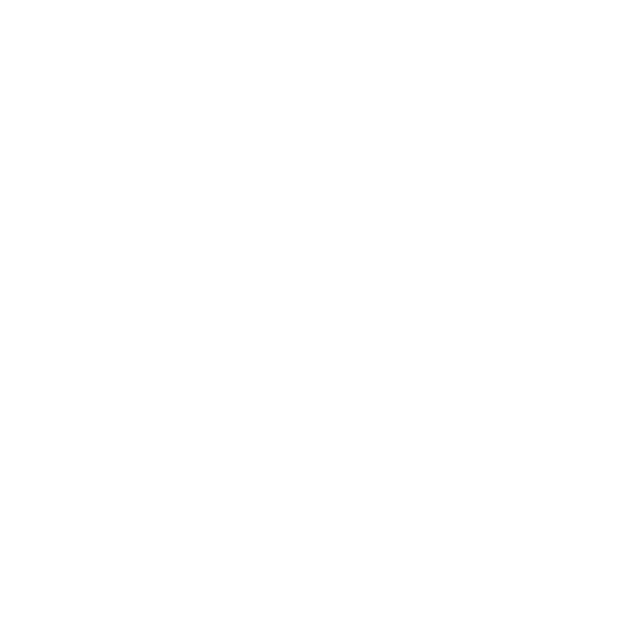
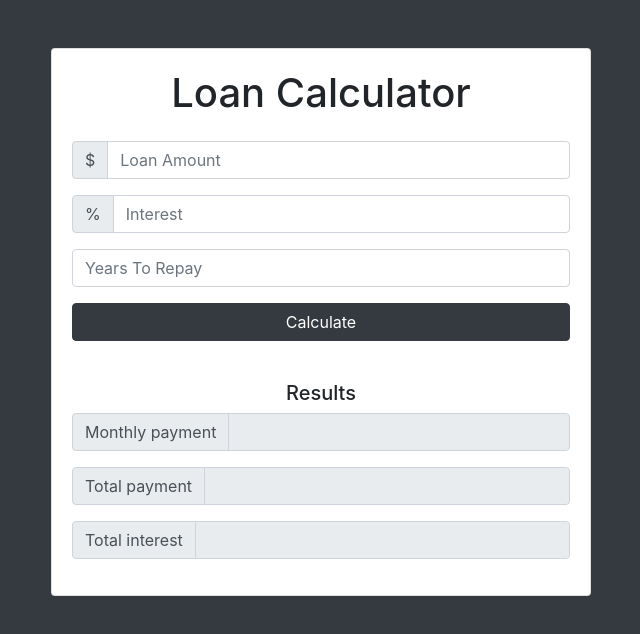
Before and after one commit to yaroslavzn/modernjs, a plain HTML site: page loan_calculator/index.html in a window 1280 px wide. Shown: the whole page, without its empty margins (319-959 px from the left). Drawn offline with nearby package versions, Linux system fonts and the light colour scheme.

Commit message:
finish write html template

```diff
--- a/loan_calculator/index.html
+++ b/loan_calculator/index.html
@@ -1,17 +1,99 @@
-<!DOCTYPE html>
+<!doctype html>
 <html lang="en">
+
 <head>
-  <meta charset="UTF-8">
-  <meta name="viewport" content="width=device-width, initial-scale=1.0">
-  <meta http-equiv="X-UA-Compatible" content="ie=edge">
-  <title>Loan Calculator</title>
-  <link rel="stylesheet" href="https://cdnjs.cloudflare.com/ajax/libs/materialize/0.100.2/css/materialize.min.css">
-  <link rel="stylesheet" href="https://cdnjs.cloudflare.com/ajax/libs/font-awesome/4.7.0/css/font-awesome.min.css">
+  <!-- Required meta tags -->
+  <meta charset="utf-8">
+  <meta name="viewport" content="width=device-width, initial-scale=1, shrink-to-fit=no">
+
+  <!-- Bootstrap CSS -->
+  <link rel="stylesheet" href="https://maxcdn.bootstrapcdn.com/bootstrap/4.0.0/css/bootstrap.min.css" integrity="sha384-Gn5384xqQ1aoWXA+058RXPxPg6fy4IWvTNh0E263XmFcJlSAwiGgFAW/dAiS6JXm"
+    crossorigin="anonymous">
+
+  <title>Loan calculator</title>
 </head>
-<body>
 
-  <script src="https://cdnjs.cloudflare.com/ajax/libs/jquery/3.3.1/jquery.min.js"></script>
-  <script src="https://cdnjs.cloudflare.com/ajax/libs/materialize/0.100.2/js/materialize.min.js"></script>
+<body class="bg-dark">
+  <div class="container">
+    <div class="row">
+      <div class="col-md-6 mx-auto">
+        <div class="card card-body text-center mt-5">
+          <h1 class="heading display-5 pb-3">Loan Calculator</h1>
+          <form id="loan-form">
+            <div class="form-group">
+              <div class="input-group">
+                <div class="input-group-prepend">
+                  <div class="input-group-text">$</div>
+                </div>
+                <input type="number" class='form-control' id='amount' placeholder='Loan Amount' />
+              </div>
+            </div>
+            <div class="form-group">
+              <div class="input-group">
+                <div class="input-group-prepend">
+                  <div class="input-group-text">%</div>
+                </div>
+                <input type="number" class='form-control' id='interest' placeholder='Interest' />
+              </div>
+            </div>
+            <div class="form-group">
+              <input type="text" class='form-control' id='years' placeholder='Years To Repay' />
+            </div>
+            <div class="form-group">
+              <input type="submit" value="Calculate" class='btn btn-dark btn-block'>
+            </div>
+          </form>
+          <!-- LOADER HERE -->
+          <!--
+          <div id="loading">
+            <img src="img/loading.gif" alt="loading picture">
+          </div>
+          -->
+          <!-- RESULTS HERE -->
+          <div id="results" class="pt-4">
+            <h5>Results</h5>
+            <div class="form-group">
+              <div class="input-group">
+                <div class="input-group-prepend">
+                  <div class="input-group-text">Monthly payment</div>
+                </div>
+                <input type="number" class='form-control' id='monthly-payment' disabled/>
+              </div>
+            </div>
+
+            <div class="form-group">
+              <div class="input-group">
+                <div class="input-group-prepend">
+                  <div class="input-group-text">Total payment</div>
+                </div>
+                <input type="number" class='form-control' id='total-payment' disabled/>
+              </div>
+            </div>
+
+            <div class="form-group">
+              <div class="input-group">
+                <div class="input-group-prepend">
+                  <div class="input-group-text">Total interest</div>
+                </div>
+                <input type="number" class='form-control' id='total-interest' disabled/>
+              </div>
+            </div>
+          </div>
+        </div>
+      </div>
+    </div>
+  </div>
+
+
+  <!-- Optional JavaScript -->
+  <!-- jQuery first, then Popper.js, then Bootstrap JS -->
+  <script src="https://code.jquery.com/jquery-3.2.1.slim.min.js" integrity="sha384-KJ3o2DKtIkvYIK3UENzmM7KCkRr/rE9/Qpg6aAZGJwFDMVNA/GpGFF93hXpG5KkN"
+    crossorigin="anonymous"></script>
+  <script src="https://cdnjs.cloudflare.com/ajax/libs/popper.js/1.12.9/umd/popper.min.js" integrity="sha384-ApNbgh9B+Y1QKtv3Rn7W3mgPxhU9K/ScQsAP7hUibX39j7fakFPskvXusvfa0b4Q"
+    crossorigin="anonymous"></script>
+  <script src="https://maxcdn.bootstrapcdn.com/bootstrap/4.0.0/js/bootstrap.min.js" integrity="sha384-JZR6Spejh4U02d8jOt6vLEHfe/JQGiRRSQQxSfFWpi1MquVdAyjUar5+76PVCmYl"
+    crossorigin="anonymous"></script>
   <script src="app.js"></script>
 </body>
+
 </html>
```
Also changed, not shown: loan_calculator/img/loading.gif (added).
